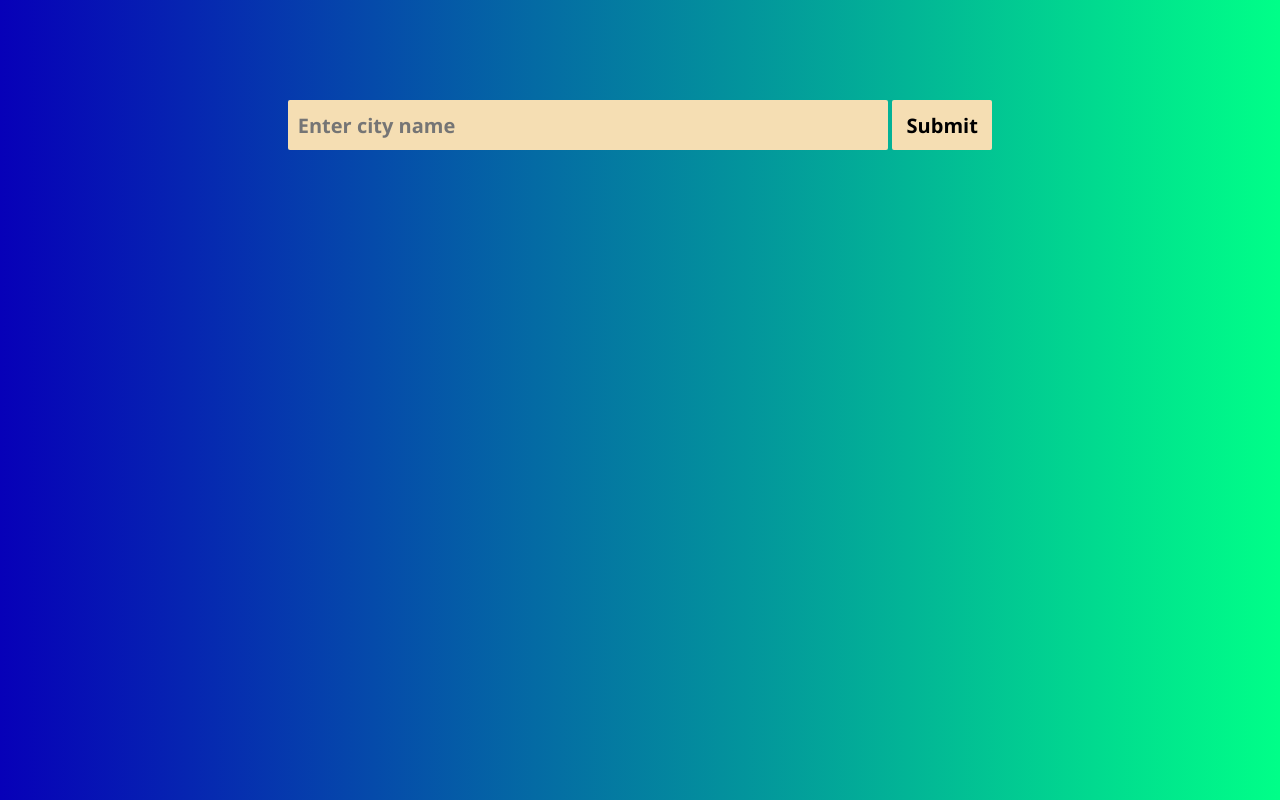
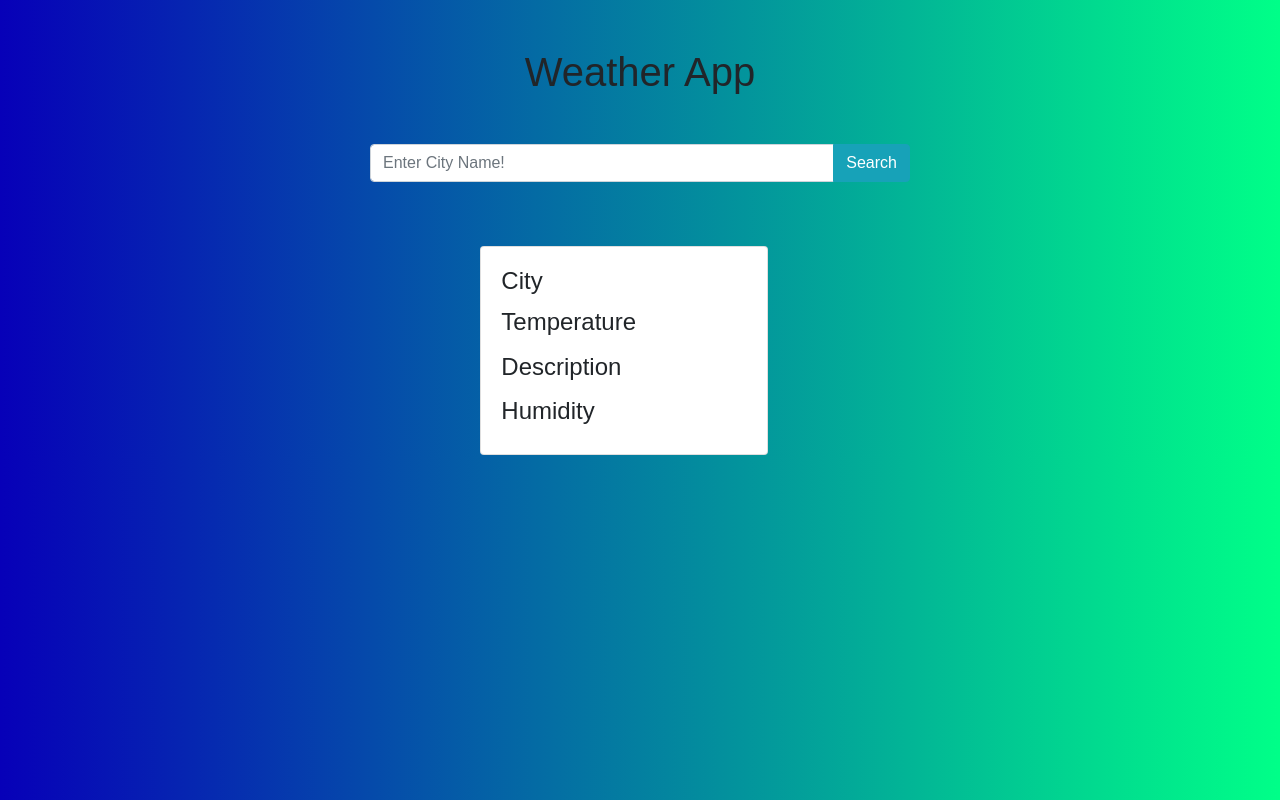
Before and after one commit to bilalkk9/js-weather-app, a plain HTML site: page index.html in a window 1280 px wide. Drawn offline with nearby package versions, Linux system fonts and the light colour scheme.

Commit message:
changed ui and added bootstrap

```diff
--- a/app.js
+++ b/app.js
@@ -18,6 +18,7 @@ var inputValue=document.querySelector('.inputValue');
 var place=document.querySelector('.place');
 var desc=document.querySelector('.desc');
 var temp=document.querySelector('.temp');
+var humid=document.querySelector('.humid');
 
 button.addEventListener('click',function(){
     fetch('https://api.openweathermap.org/data/2.5/weather?q='+inputValue.value+'&appid=0f14da7e696064f8f46bcc9332e8909d')
@@ -25,11 +26,24 @@ button.addEventListener('click',function(){
     .then(data=>{
             var nameValue=data['name'];
             var tempValue=data['main']['temp'];
-            var descValue=data['weather'][0]['main'];
+            var descValue=data['weather'][0]['description'];
+            var humidValue=data['main']['humidity'];
 
             place.innerHTML=nameValue;
             temp.innerHTML=tempValue;
             desc.innerHTML=descValue;
+            humid.innerHTML=humidValue;
+
+            //celsius formula
+            var celsius=tempValue-273;
+
+            temp.addEventListener('click', ()=>{
+                if(temp.textContent==tempValue){
+                    temp.textContent=Math.floor(celsius);
+                }else{
+                    temp.textContent=tempValue;
+                }
+            })
         })
 
     .catch(err=>alert("Invalid city name!"));
--- a/index.html
+++ b/index.html
@@ -3,19 +3,66 @@
 <head>
     <meta charset="UTF-8">
     <meta name="viewport" content="width=device-width, initial-scale=1.0">
+    <!-- CSS only -->
+    <link rel="stylesheet" href="https://stackpath.bootstrapcdn.com/bootstrap/4.5.0/css/bootstrap.min.css" integrity="sha384-9aIt2nRpC12Uk9gS9baDl411NQApFmC26EwAOH8WgZl5MYYxFfc+NcPb1dKGj7Sk" crossorigin="anonymous">
     <title>Weather App</title>
     <link rel="stylesheet" href="style.css">
 </head>
 <body>
-    <div class="input">
-        <input type="text" class="inputValue" placeholder="Enter city name">
-        <input type="submit" value="Submit" class="button">
+    <div class="container">
+        <header>
+            <h1 class="text-center mt-5">Weather App</h1>
+        </header>
+        <section class="row mt-5">
+            <div class="col-md-3"></div>
+            <div class="col-md-6">
+                <div class="input-group mb-3">
+                    <input type="text" class="form-control inputValue" placeholder="Enter City Name!">
+                    <div class="input-group-append">
+                      <button class="btn btn-info button">Search</button>
+                    </div>
+                </div>
+            </div>
+            <div class="col-md-3"></div>
+        </section>
+
+        <section class="row mt-5 ml-2">
+            <div class="col-md-4"></div>
+            <div class="col-md-4">
+                <div class="card" style="width: 18rem;">
+                    <div class="card-body">
+                        <h4>City</h4>
+                      <p class="card-title place"></p>
+                      <h4>Temperature</h4>
+                      <p class="card-text temp"></p>
+                      <h4>Description</h4>
+                      <p class="card-text desc"></p>
+                      <h4>Humidity</h4>
+                      <p class="card-text humid"></p>
+                    </div>
+                  </div>
+            </div>
+            <div class="col-md-4"></div>
+        </section>
+
+
+
+
+
+
+
     </div>
-    <div class="display">
-        <h1 class="place"></h1>
-        <p class="desc"></p>
-        <p class="temp"></p>
-    </div>
+
 </body>
 <script src="app.js"></script>
 </html>
+
+<!-- <div class="input">
+    <input type="text" class="inputValue" placeholder="Enter city name">
+    <input type="submit" value="Submit" class="button">
+</div>
+<div class="display">
+    <h1 class="place"></h1><br>
+    <h2 class="desc"></h2><br>
+    <h3 class="temp"></h3>
+</div> -->
--- a/style.css
+++ b/style.css
@@ -1,4 +1,4 @@
-*{
+/* *{
     margin:0;
     padding: 0;
     box-sizing: border-box;
@@ -14,7 +14,7 @@ body{
 input[type="text"]{
     height: 50px;
     width: 600px;
-    background-color: wheat;
+    background-color: lightblue;
     font-family: 'Segoe UI', Tahoma, Geneva, Verdana, sans-serif;
     font-weight: bold;
     font-size: 20px;
@@ -25,7 +25,7 @@ input[type="text"]{
 input[type="submit"]{
     height: 50px;
     width: 100px;
-    background-color: wheat;
+    background-color: lightblue;
     font-family: 'Segoe UI', Tahoma, Geneva, Verdana, sans-serif;
     font-weight: bold;
     font-size: 20px;
@@ -34,4 +34,13 @@ input[type="submit"]{
 }
 .display{
     text-align: center;
+    color: white;
 }
+.temp{
+    cu
+} */
+
+body{
+    font-family: sans-serif;
+    background: linear-gradient(90deg, #0700b8 0%, #00ff88 100%);
+}
```
